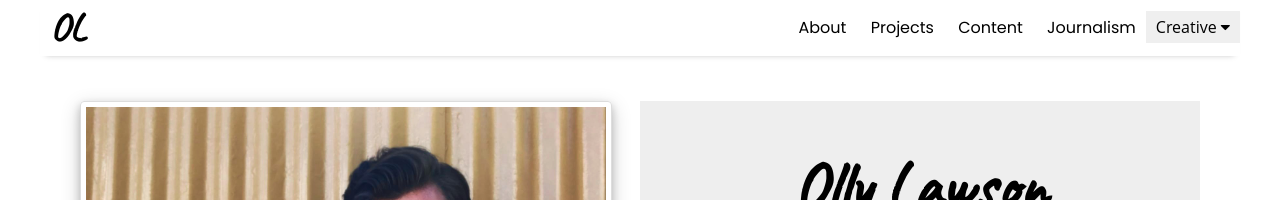
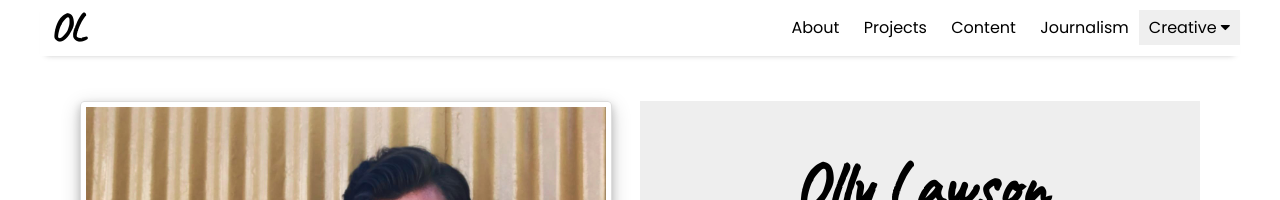
Before and after one commit to ollylawson/ollylawson.github.io, a Jekyll site: the page built from index.html, in a window 1280 px wide. Shown: the top 200 px of the page. Built offline with Jekyll 4.4.1, drawn with Linux system fonts in a browser that asks for light colours; nearby versions of some CDN libraries; the list of posts is cut into pages by our own code.

Commit message:
creative font

```diff
--- a/assets/css/_sass/_header.scss
+++ b/assets/css/_sass/_header.scss
@@ -62,7 +62,7 @@
   padding: 5px 10px;
   margin: 0px;
   font-size: 16px;
-  font-family:'Open Sans', sans-serif;
+  font-family: $body-font-family;
   cursor: pointer;
 }
 
@@ -155,7 +155,7 @@
   font-size: 16px;
   border: none;
   cursor: pointer;
-  font-family: 'Open Sans', sans-serif;
+  font-family: $body-font-family;
 }
 
 /* .sm-creative-dropbtn:hover, .sm-creative-dropbtn:focus {
```
